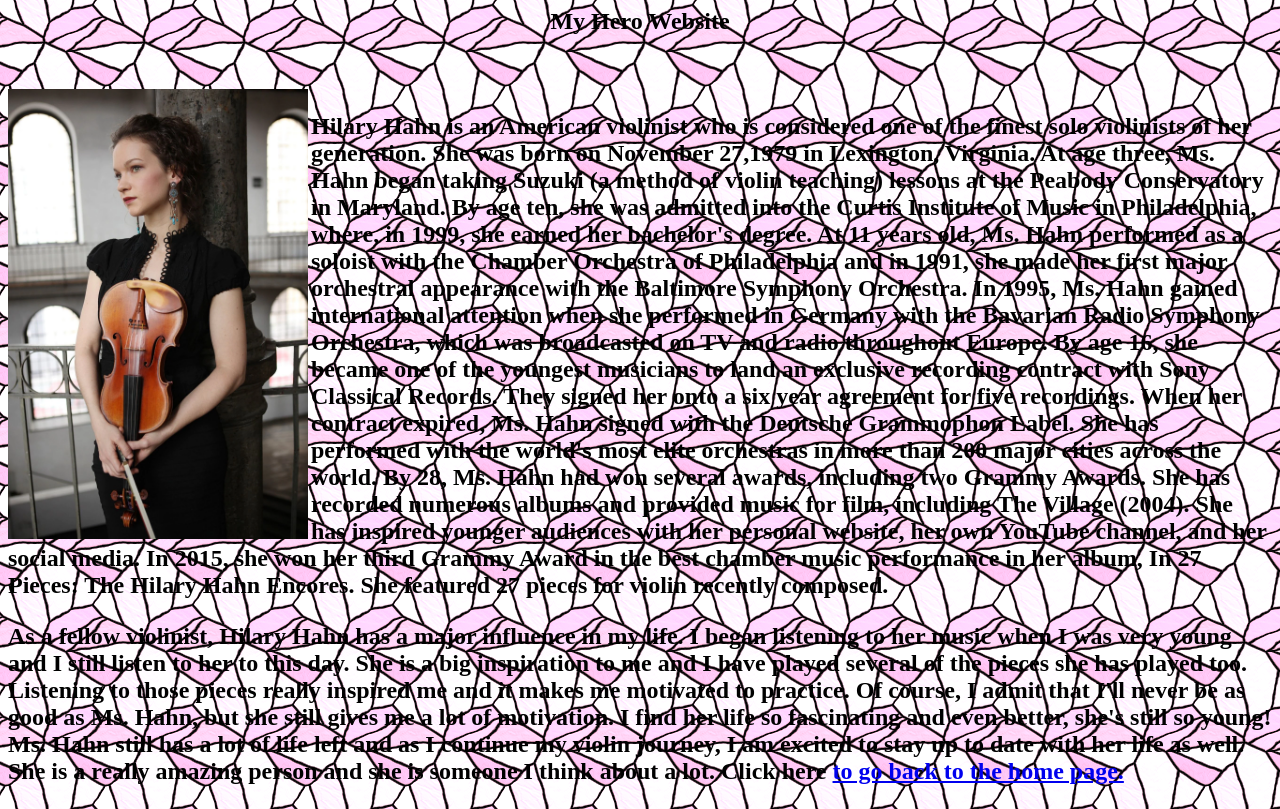
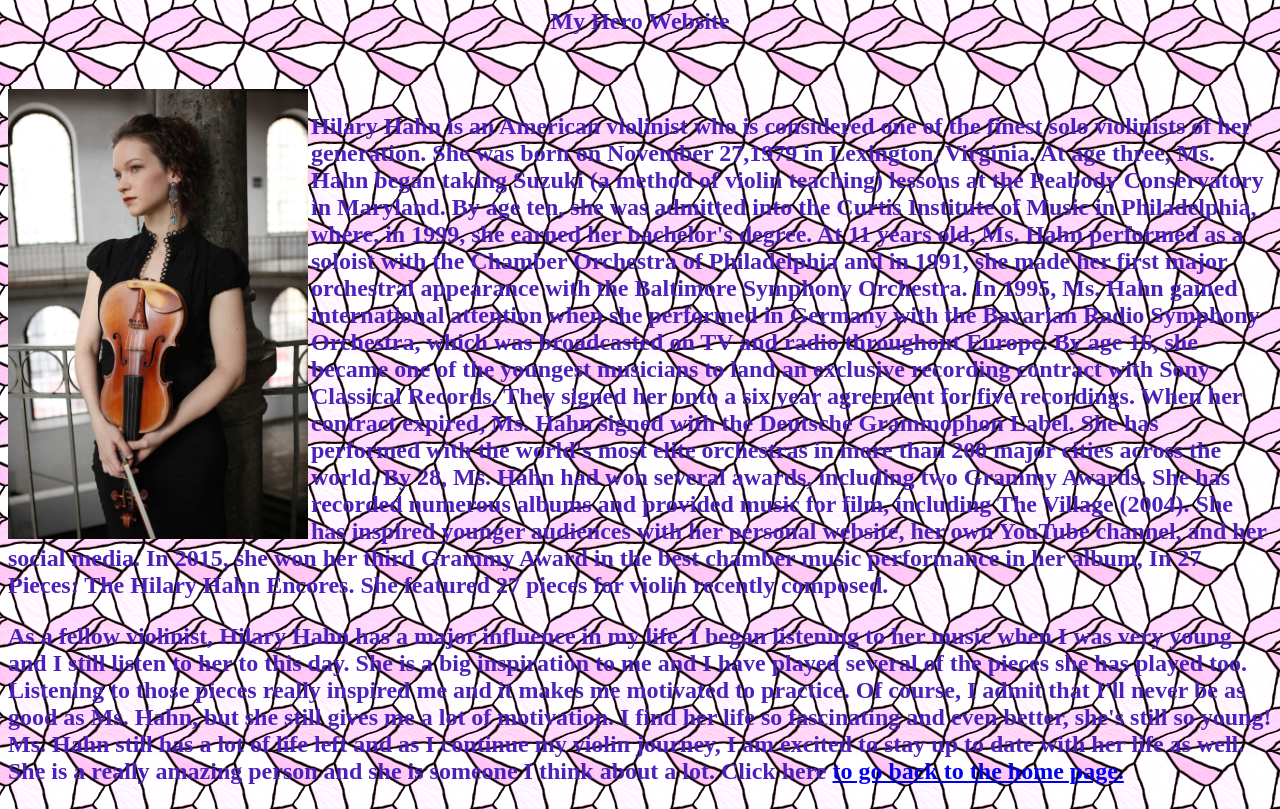
Before and after one commit to p2scattini22/Website, a plain HTML site: page hero.html in a window 1280 px wide. Drawn offline with Linux system fonts and the light colour scheme.

Commit message:
Update hero.html

```diff
--- a/hero.html
+++ b/hero.html
@@ -4,7 +4,7 @@
 
 </head>
 <body background="images/bkgnd2.gif">
-<font color="black" face="Goudy Old Style" size="5"><b>
+<font color="4C20B9" face="Goudy Old Style" size="5"><b>
 <center>
 <hl>My Hero Website</hl>
 </center>
```
